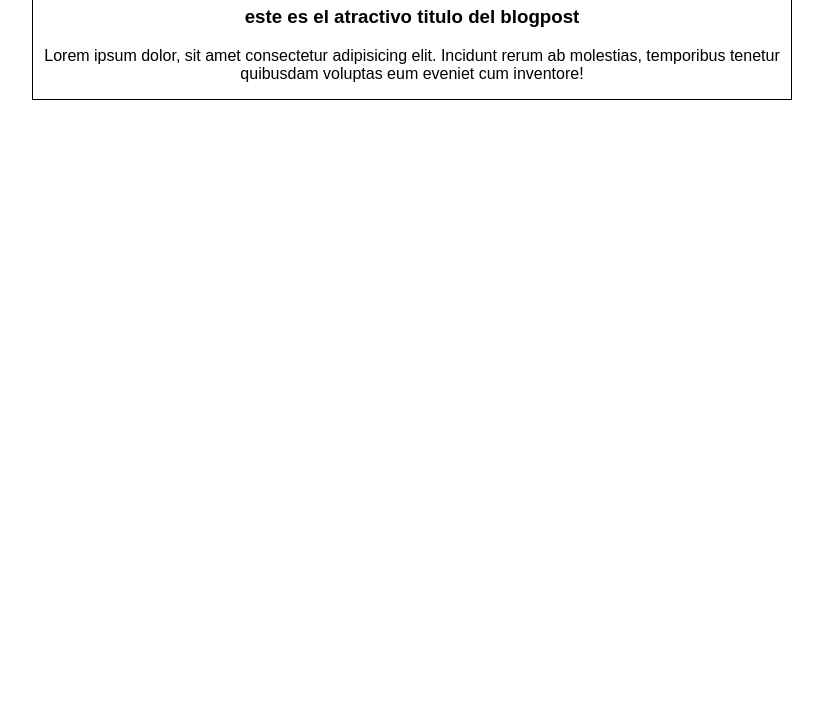
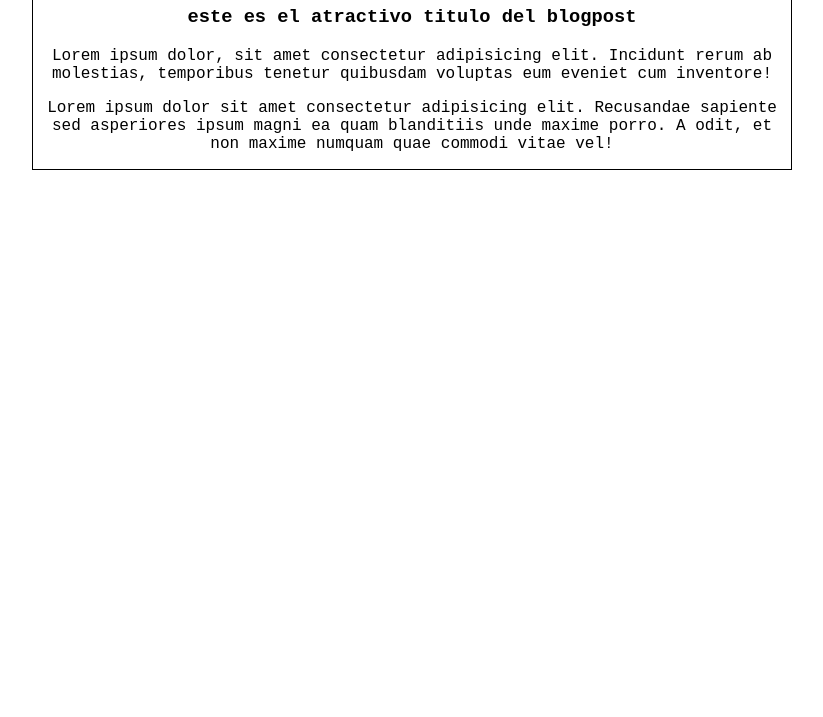
Before and after one commit to Juliancho2/juliancho2000, a plain HTML site: page index.html in a window 1280 px wide. Shown: the part 83-800 px from the top of the page, without its empty margins (228-1051 px from the left). Drawn offline with Linux system fonts and the light colour scheme.

Commit message:
Agregando el contenido adicional del blog y una mejor tipografia

```diff
--- a/index.html
+++ b/index.html
@@ -19,6 +19,9 @@
         <p>
             Lorem ipsum dolor, sit amet consectetur adipisicing elit. Incidunt rerum ab molestias, temporibus tenetur quibusdam voluptas eum eveniet cum inventore!
         </p>
+        <p>
+            Lorem ipsum dolor sit amet consectetur adipisicing elit. Recusandae sapiente sed asperiores ipsum magni ea quam blanditiis unde maxime porro. A odit, et non maxime numquam quae commodi vitae vel!
+        </p>
     </div>
 
 
--- a/style.css
+++ b/style.css
@@ -1,6 +1,6 @@
 body{
     text-align: center;
-    font-family: Arial, Helvetica, sans-serif
+    font-family: 'Courier New', Courier, monospace
     ;
 }
 .post{
```
